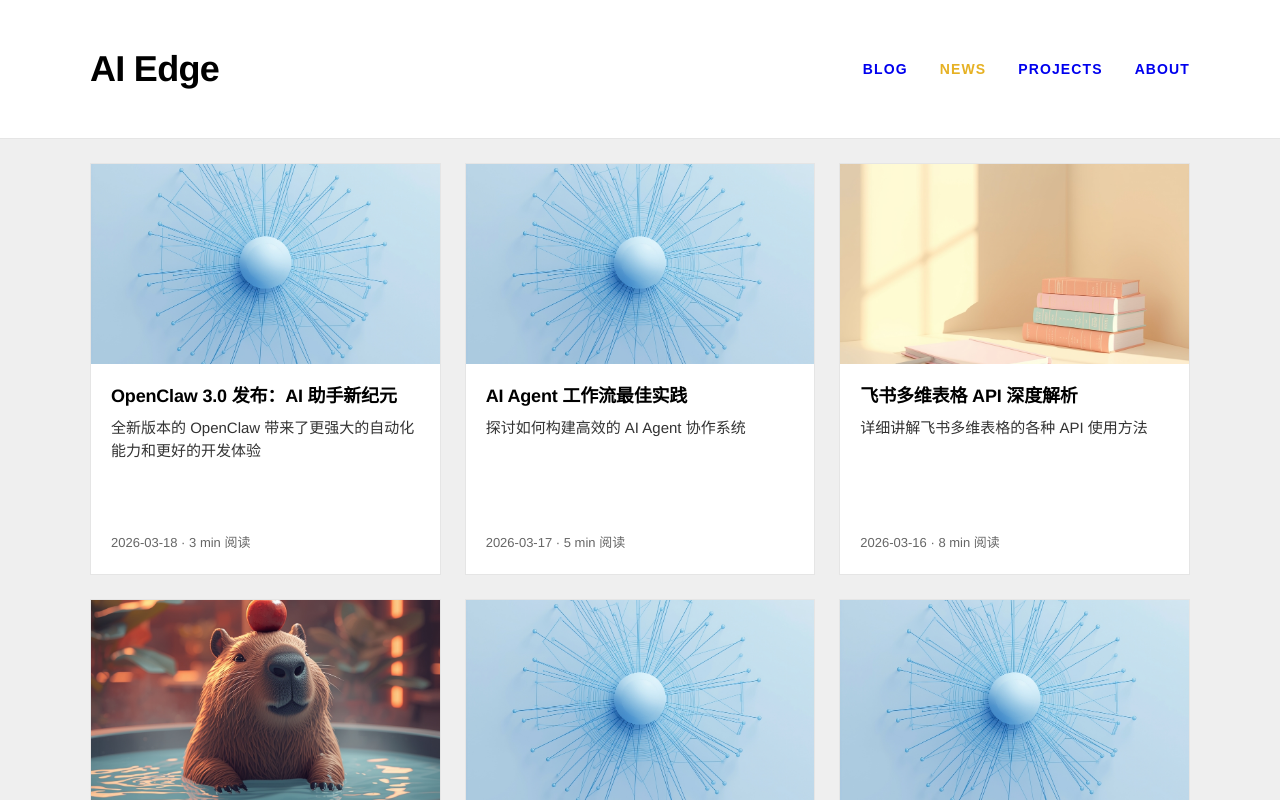
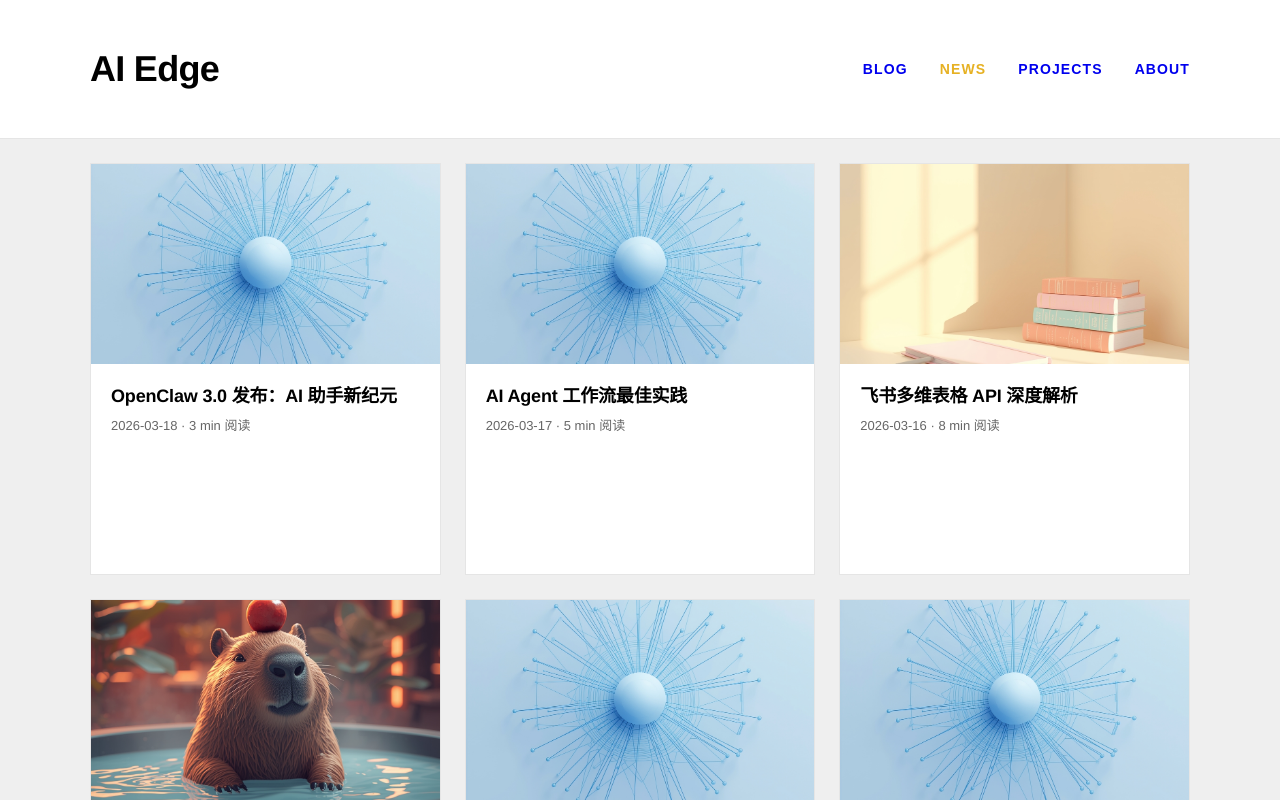
Before and after one commit to AlexSong-star/laow-blog, a Next.js app: page /news in a window 1280 px wide. Shown: the top 800 px of the page. Built offline with nearby package versions, Linux system fonts and the light colour scheme.

Commit message:
fix: remove card-text from news cards

```diff
--- a/src/app/news/page.tsx
+++ b/src/app/news/page.tsx
@@ -73,7 +73,6 @@ export default function NewsPage() {
                     </div>
                     <div className="card-body">
                       <h3 className="card-title">{news.title}</h3>
-                      <p className="card-text mb-4">{news.excerpt}</p>
                       <p className="blog-length">
                         {news.date} · {news.readTime} 阅读
                       </p>
```
